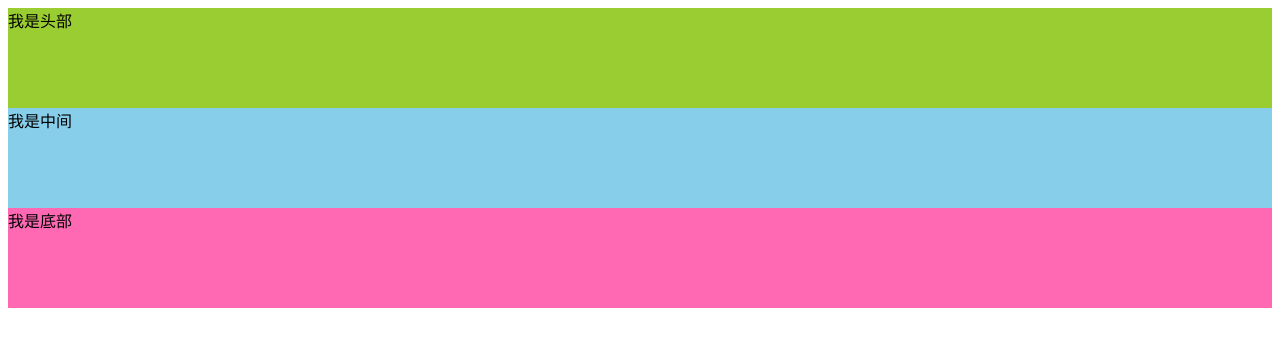
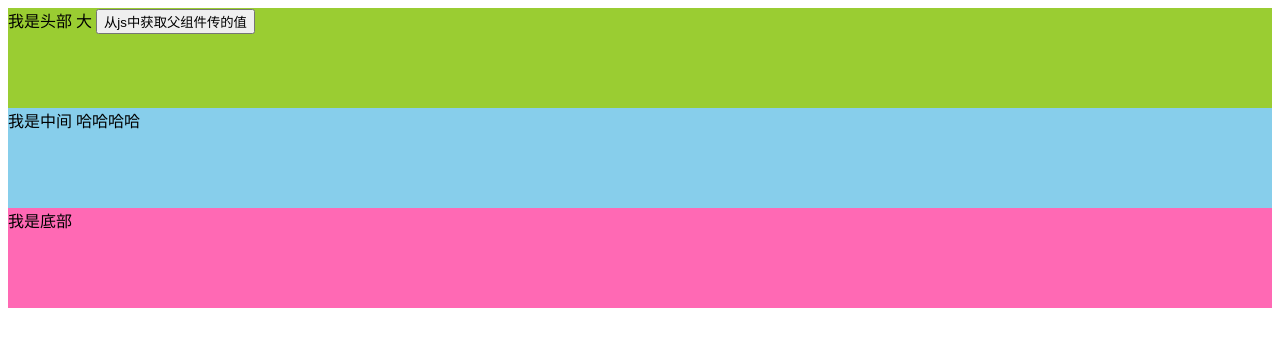
Before and after one commit to bo-bi/CZVUE, a Vue app: page / in a window 1280 px wide. Shown: the top 346 px of the page. Built offline with nearby package versions, Linux system fonts and the light colour scheme.

Commit message:
增加：父组件向子组件传值

```diff
--- a/src/app.vue
+++ b/src/app.vue
@@ -2,8 +2,8 @@
     <!--你好 这是错误的，必须有且只能有一个根节点！-->
     <div>
         <!--3.使用子组件-->
-        <header-vue></header-vue>
-        <body-vue></body-vue>
+        <header-vue textone="大"></header-vue>
+        <body-vue v-bind:texttwo="text2"></body-vue>
         <footer-vue></footer-vue>
     </div>
 </template>
@@ -12,7 +12,7 @@
     export default {
         data() {
             return {
-
+                text2: '哈哈哈哈'
             }
         },
         methods: {
--- a/src/components/body.vue
+++ b/src/components/body.vue
@@ -1,12 +1,16 @@
 <template>
-    <div>我是中间</div>
+    <div>
+        我是中间
+        {{texttwo}}
+    </div>
 </template>
 
 <script>
     export default {
         data() {
             return {}
-        }
+        },
+        props: ['texttwo']
     }
 </script>
 
--- a/src/components/header.vue
+++ b/src/components/header.vue
@@ -1,11 +1,24 @@
 <template>
-    <div>我是头部</div>
+    <div>
+        我是头部
+        {{textone}}
+        <button @click="show">从js中获取父组件传的值</button>
+    </div>
 </template>
 
 <script>
     export default {
         data() {
-            return {}
+            return {
+
+            }
+        },
+        //接受父组件值参数的设置
+        props: ['textone'],
+        methods: {
+            show() {
+                console.log(this.textone);
+            }
         }
     }
 </script>
--- a/src/main.js
+++ b/src/main.js
@@ -10,6 +10,9 @@ import footerVue from './components/footer.vue';
 
 //声明全局组件
 Vue.component('headerVue',headerVue);
+//注册一个组件
+//第一个参数是名称，在template中使用
+//第二个参数是实际的对象，显示成什么内容，具备什么功能
 Vue.component('bodyVue',bodyVue);
 Vue.component('footerVue',footerVue);
 //3.构建Vue实例
```
